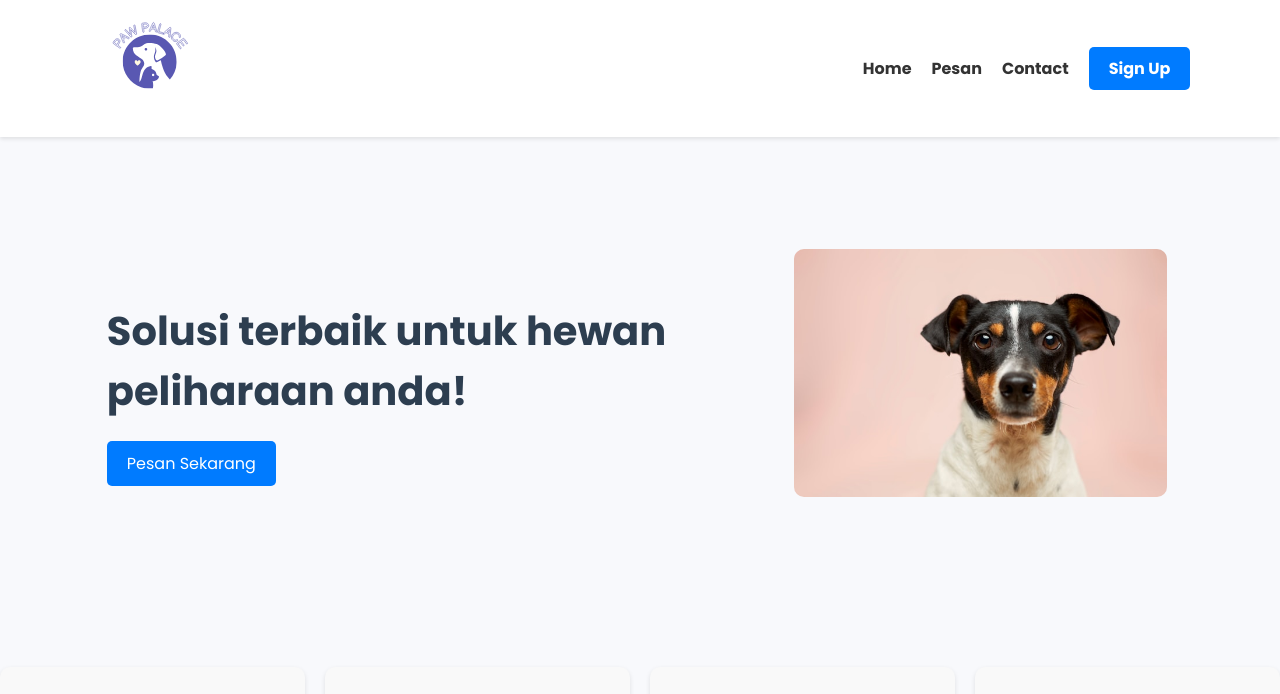
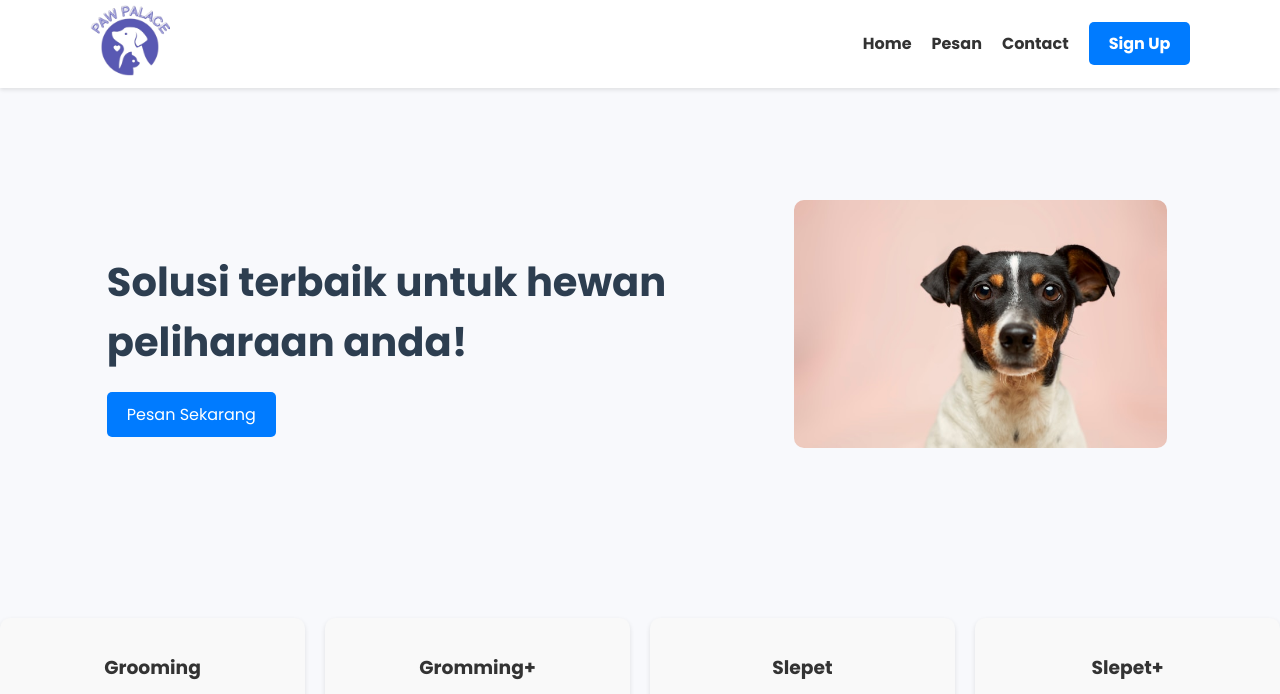
Before and after one commit to Pramudya3rd/UAS-PemWeb, a plain HTML site: page index.html in a window 1280 px wide. Shown: the top 694 px of the page. Drawn offline with Linux system fonts and the light colour scheme.

Commit message:
first commit

```diff
--- a/css/style.css
+++ b/css/style.css
@@ -41,7 +41,7 @@ nav a {
 }
 
 .navbar .logo img {
-  width: 120px; /* Atur lebar gambar sesuai kebutuhan */
+  width: 80px; /* Atur lebar gambar sesuai kebutuhan */
   height: auto; /* Atur tinggi gambar secara otomatis sesuai perubahan lebar */
 }
 
--- a/index.html
+++ b/index.html
@@ -13,7 +13,7 @@
   <body>
     <header class="navbar">
       <div class="logo">
-        <img src="assets/logo.svg" alt="Slepet Anjay Imin" />
+        <img src="assets/logo1.png" alt="Slepet Anjay Imin" />
       </div>
       <nav>
         <ul>
```
Also changed, not shown: assets/logo1.png (added).
